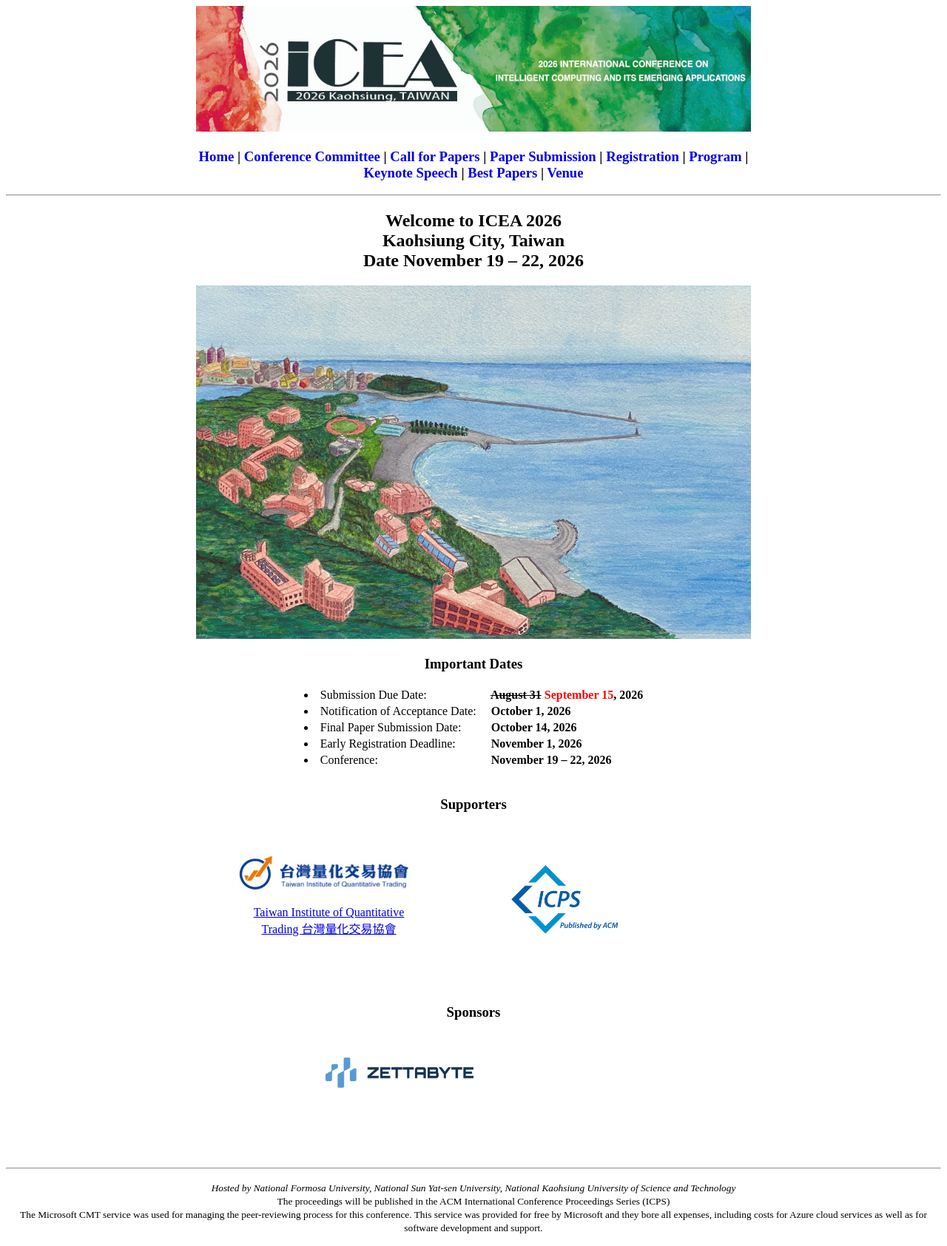
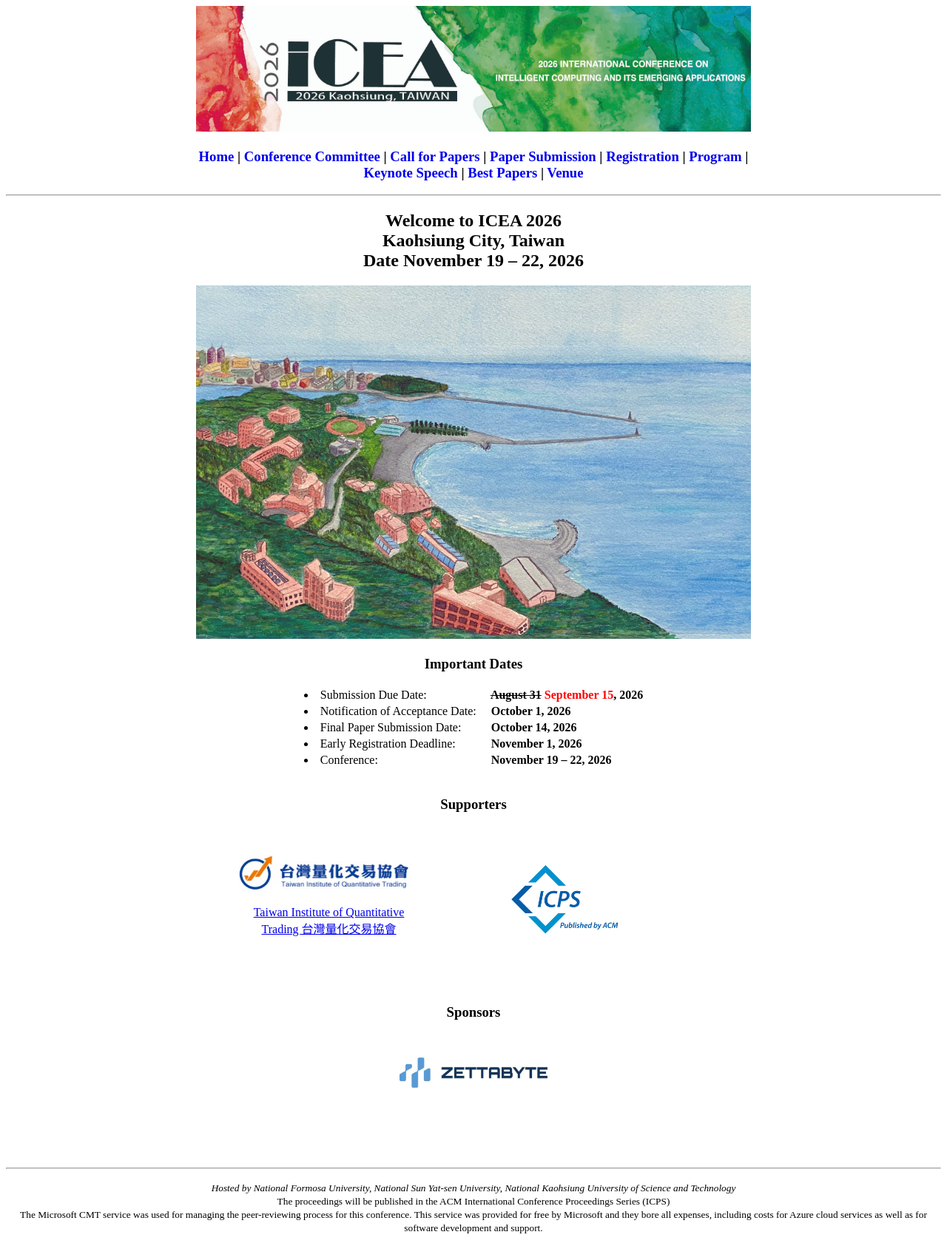
Before and after one commit to icea-conf/2026, a Jekyll site: the page built from index.html, in a window 1280 px wide. Shown: the whole page at 74% size. Built offline with Jekyll 4.4.1, drawn with Linux system fonts in a browser that asks for light colours; the list of posts is cut into pages by our own code.

Commit message:
Update index.html

```diff
--- a/index.html
+++ b/index.html
@@ -117,7 +117,7 @@
                   <h3>Sponsors</h3>
                   <div class="sponsors" style="display: flex; justify-content: center; gap: 0px;">
                          <div class="supporters" style="display: flex; justify-content: center; gap: 60px; flex-wrap: wrap;">
-                        <div style="text-align: justify; width: 400px;">
+                        <div style="text-align: center; width: 400px;">
                               <a href="https://www.zettabyte.space/" target="_blank"><img src="https://icea-conf.github.io/2026/image/sponsor/zet.jpg" alt="kktix" style="width: 50%; height: auto;"></a>
                               <p></p>
                         </div>
```
